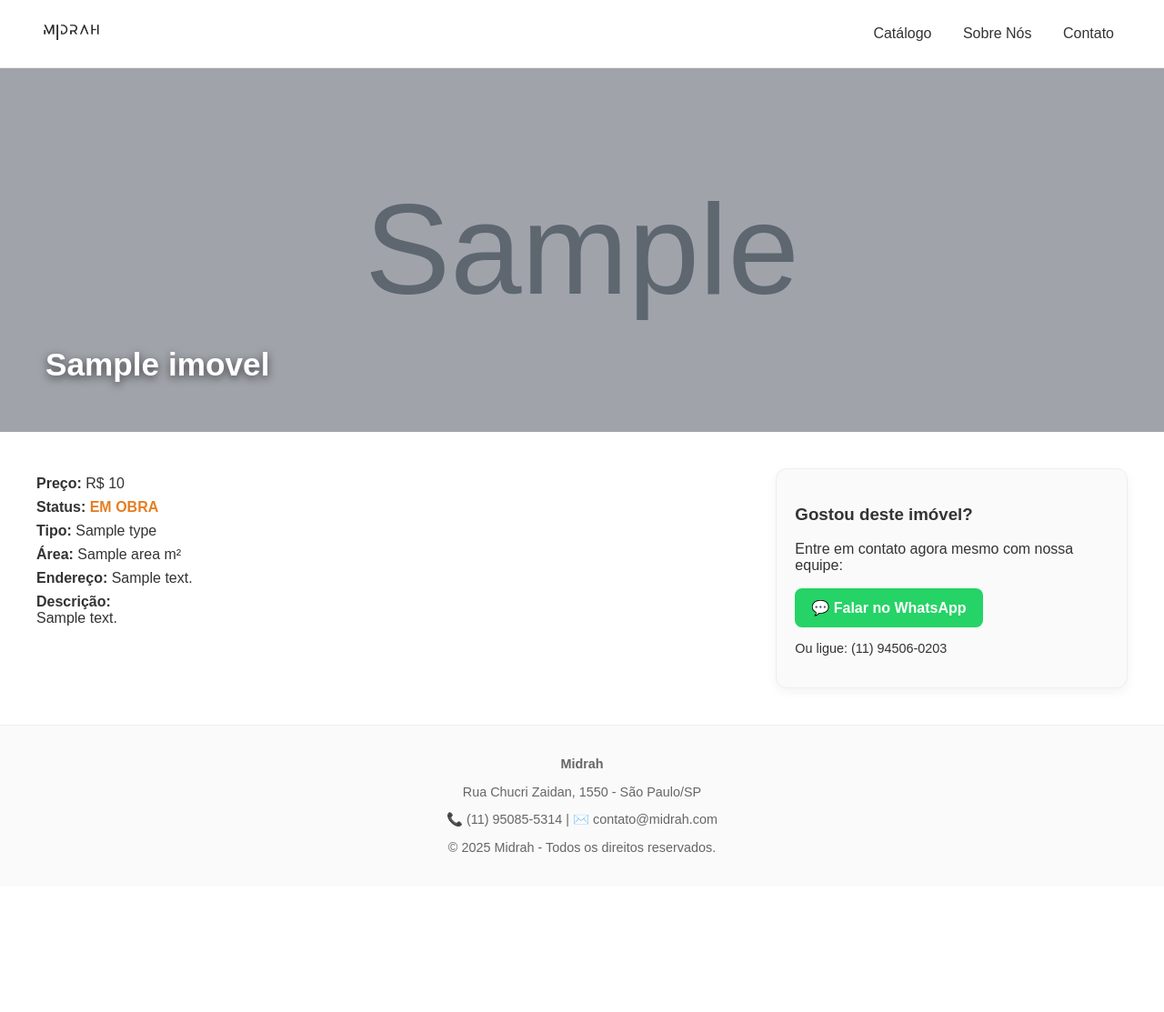
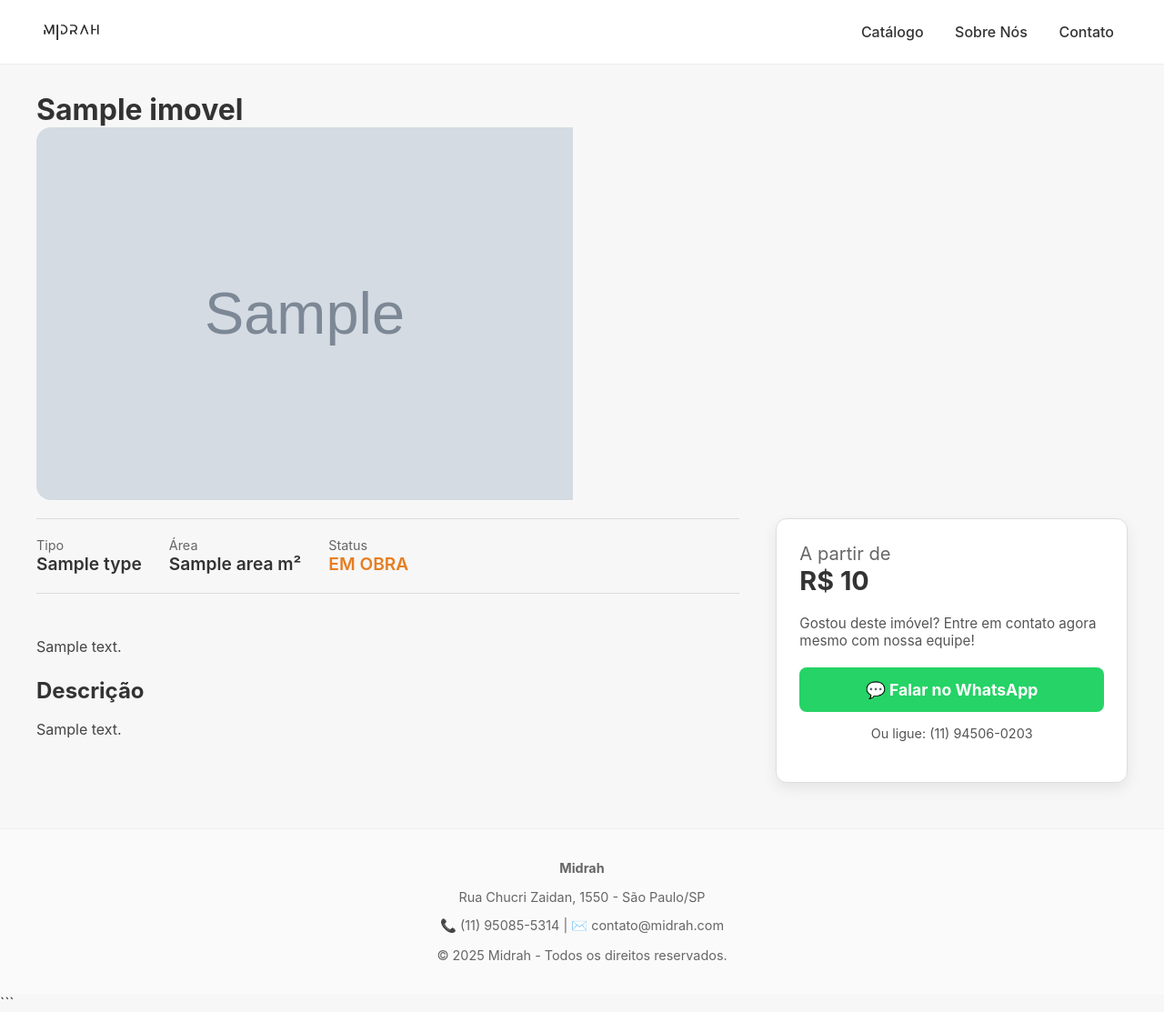
Before and after one commit to leoneress/catalogo_flipagem0, a Flask app: template templates/detalhe.html in a window 1280 px wide. Shown: the whole page at 91% size. Before the commit the page ends 937 px from the top, so only its background shows below. Run offline with Flask 3, Linux system fonts and the light colour scheme; the template is opened without the code that fills it: most values are stand-ins (such as "Sample title", 1, 10 or a date in 2020); grey boxes marked "Sample" are stand-in pictures; parts of the project's set-up code (start-up, migrations or seed data) failed here and were passed over.

Commit message:
Sua mensagem

````diff
--- a/app.py
+++ b/app.py
@@ -3,8 +3,8 @@
 from fast_bitrix24 import Bitrix
 
 # --- CONFIGURAÇÃO ---
-
-WEBHOOK_URL = os.environ.get("WEBHOOK_URL")
+# --- os.environ.get("WEBHOOK_URL")  ---
+WEBHOOK_URL = "https://midrah.bitrix24.com.br/rest/8425/3s2oa1p7rrhwwdr0/"
 if not WEBHOOK_URL:
     raise ValueError("A variável de ambiente WEBHOOK_URL não foi definida.")
 ENTITY_TYPE_ID = 1138  # ID da SPA "Imóveis"
@@ -28,7 +28,8 @@
 STATUS_MAP = {
     "2851": "EM OBRA",
     "2853": "CONSTRUIDO",
-    "2855": "Disponível"
+    "2855": "Disponível",
+    "2857": "Indisponivel"
 }
 
 try:
--- a/templates/detalhe.html
+++ b/templates/detalhe.html
@@ -1,13 +1,17 @@
-<!DOCTYPE html>
 <html lang="pt-br">
 <head>
   <meta charset="UTF-8">
   <meta name="viewport" content="width=device-width, initial-scale=1.0">
   <title>{{ imovel['title'] }}</title>
   <style>
-    body { font-family: Arial, sans-serif; margin: 0; background-color: #fff; color: #333; }
+    body {
+      font-family: -apple-system, BlinkMacSystemFont, "Segoe UI", Roboto, Helvetica, Arial, sans-serif;
+      margin: 0;
+      background-color: #f7f7f7;
+      color: #333;
+    }
 
-    /* HEADER */
+    /* ---- HEADER ---- */
     header {
       background: #fff;
       border-bottom: 1px solid #eee;
@@ -17,9 +21,9 @@
       padding: 15px 40px;
       position: sticky;
       top: 0;
-      z-index: 10;
+      z-index: 1000; /* Garante que o header fique acima de tudo */
     }
-    header img { height: 40px; border-radius: 10px; }
+    header img { height: 40px; }
     header nav a {
       margin: 0 15px;
       text-decoration: none;
@@ -28,78 +32,152 @@
     }
     header nav a:hover { color: #ff385c; }
 
-    /* BANNER HERO */
-    .banner {
+    /* ---- MAIN CONTAINER & LAYOUT ---- */
+    .page-container {
+      max-width: 1200px;
+      margin: 30px auto;
+      padding: 0 40px;
+    }
+
+    .main-layout {
+      display: grid;
+      grid-template-columns: 2fr 1fr;
+      gap: 40px;
+      margin-top: 20px;
+    }
+
+    .details-column {
+      display: flex;
+      flex-direction: column;
+      gap: 30px;
+    }
+
+    .sidebar-column {
+      position: sticky;
+      top: 100px; /* Alinhar com o header */
+      height: fit-content;
+    }
+
+    /* ---- GALLERY ---- */
+    .image-gallery {
+      display: grid;
+      grid-template-columns: 2fr 1fr 1fr;
+      grid-template-rows: 200px 200px;
+      gap: 10px;
+      border-radius: 16px;
+      overflow: hidden;
+      max-height: 410px;
+    }
+    .gallery-item {
+      overflow: hidden;
       position: relative;
-      width: 100%;
-      height: 400px;
-      overflow: hidden;
     }
-    .banner img {
+    .gallery-item img {
       width: 100%;
       height: 100%;
       object-fit: cover;
-      filter: brightness(75%);
+      transition: transform 0.3s ease;
     }
-    .banner h1 {
-      position: absolute;
-      bottom: 30px;
-      left: 50px;
-      color: white;
-      font-size: 2.2em;
-      text-shadow: 0 3px 10px rgba(0,0,0,0.6);
+    .gallery-item:hover img {
+      transform: scale(1.05);
+    }
+    .gallery-item:first-child {
+      grid-row: 1 / -1; /* Ocupa as duas linhas */
     }
 
-    /* INFO */
-    .container {
-      display: grid;
-      grid-template-columns: 2fr 1fr;
-      gap: 40px;
-      padding: 40px;
+    /* ---- PROPERTY HEADER ---- */
+    .property-header h1 {
+      font-size: 2em;
+      margin: 0;
+      font-weight: 700;
     }
-    .info p { margin: 8px 0; font-size: 1em; }
-    .info strong { color: #333; }
-    .status { font-weight: bold; color: #27ae60; }
+    .property-header p {
+      font-size: 1.1em;
+      color: #555;
+      margin-top: 5px;
+    }
+
+    /* ---- CARACTERÍSTICAS ---- */
+    .characteristics {
+      padding: 20px 0;
+      border-top: 1px solid #ddd;
+      border-bottom: 1px solid #ddd;
+      display: flex;
+      gap: 30px;
+      align-items: center;
+    }
+    .char-item {
+      text-align: left;
+    }
+    .char-item .label {
+      font-size: 0.9em;
+      color: #666;
+    }
+    .char-item .value {
+      font-size: 1.2em;
+      font-weight: 600;
+      color: #333;
+    }
+    .status { font-weight: bold; }
     .status.em-obra { color: #e67e22; }
     .status.construido { color: #2980b9; }
+    .status.disponivel { color: #27ae60; }
 
-    /* CARD DE CONTATO */
-    .contact {
-      border: 1px solid #eee;
-      padding: 20px;
+
+    /* ---- DESCRIPTION ---- */
+    .description h2 {
+      font-size: 1.5em;
+      margin-bottom: 10px;
+    }
+    .description p {
+      line-height: 1.6;
+      color: #444;
+    }
+
+    /* ---- SIDEBAR CARD ---- */
+    .sidebar-card {
+      border: 1px solid #ddd;
       border-radius: 12px;
-      box-shadow: 0 4px 12px rgba(0,0,0,0.05);
-      background: #fafafa;
-      height: fit-content;
+      box-shadow: 0 6px 16px rgba(0,0,0,0.08);
+      background: #fff;
+      padding: 25px;
+    }
+    .price {
+      font-size: 1.8em;
+      font-weight: 700;
+      margin-bottom: 20px;
+    }
+    .price .label {
+      font-size: 0.7em;
+      font-weight: 400;
+      color: #666;
+      display: block;
+    }
+    .sidebar-card p {
+      font-size: 0.95em;
+      color: #555;
+      margin-bottom: 20px;
     }
     .btn-whatsapp {
-      display: inline-block;
-      padding: 12px 18px;
+      display: block; /* Ocupa toda a largura */
+      text-align: center;
+      padding: 14px;
       background: #25d366;
       color: white;
       border-radius: 8px;
       text-decoration: none;
       font-weight: bold;
+      font-size: 1.1em;
       transition: background 0.2s;
     }
     .btn-whatsapp:hover { background: #1ebc59; }
-
-    /* GALERIA FINAL */
-    .gallery {
-      padding: 20px 40px 40px;
-      display: grid;
-      grid-template-columns: repeat(auto-fit, minmax(250px, 1fr));
-      gap: 15px;
-    }
-    .gallery img {
-      width: 100%;
-      height: 200px;
-      object-fit: cover;
-      border-radius: 10px;
-      box-shadow: 0 3px 8px rgba(0,0,0,0.1);
+    .sidebar-card .phone-contact {
+        margin-top: 15px;
+        font-size: 0.9em;
+        text-align: center;
     }
 
-    /* FOOTER */
+    /* ---- FOOTER ---- */
     footer {
       border-top: 1px solid #eee;
       background: #fafafa;
@@ -107,70 +185,79 @@
       text-align: center;
       font-size: 0.9em;
       color: #666;
+      margin-top: 50px;
     }
   </style>
 </head>
 <body>
-  <!-- HEADER -->
   <header>
     <a href="{{ url_for('index') }}" id="logo">
       <img src="{{ url_for('static', filename='logo.png') }}" alt="Logo">
     </a>
     <nav>
-    <a href="#">Catálogo</a>
+      <a href="{{ url_for('index') }}">Catálogo</a>
       <a href="#">Sobre Nós</a>
       <a href="#">Contato</a>
     </nav>
   </header>
 
-  <!-- BANNER PRINCIPAL -->
-  <div class="banner">
-    {% if imovel['photos'] %}
-      <img src="{{ imovel['photos'][0] }}" alt="Foto principal de {{ imovel['title'] }}">
-    {% else %}
-      <img src="https://via.placeholder.com/1200x400.png?text=Sem+Foto" alt="Sem foto">
-    {% endif %}
+  <main class="page-container">
+    <div class="property-header">
       <h1>{{ imovel['title'] }}</h1>
     </div>
 
-  <!-- CONTEÚDO -->
-  <div class="container">
-    <!-- INFO ESQUERDA -->
-    <div class="info">
-      <p><strong>Preço:</strong> R$ {{ imovel['price'] }}</p>
-      <p>
-        <strong>Status:</strong>
-        <span class="status {% if imovel['status'] == 'EM OBRA' %}em-obra{% elif imovel['status'] == 'CONSTRUIDO' %}construido{% else %}disponivel{% endif %}">
-          {{ imovel['status'] }}
-        </span>
-      </p>
-      <p><strong>Tipo:</strong> {{ imovel['type'] }}</p>
-      <p><strong>Área:</strong> {{ imovel['area'] }} m²</p>
-      <p><strong>Endereço:</strong> {{ imovel['address'] }}</p>
-      <p><strong>Descrição:</strong><br>{{ imovel['description'] | safe }}</p>
+    {% if imovel['photos'] %}
+      <div class="image-gallery">
+        {% for photo_url in imovel['photos'][:5] %} {# Limita a 5 fotos para o grid #}
+        <div class="gallery-item">
+          <img src="{{ photo_url }}" alt="Foto do imóvel">
         </div>
-
-    <!-- CONTATO DIREITA -->
-    <div class="contact">
-      <h3>Gostou deste imóvel?</h3>
-      <p>Entre em contato agora mesmo com nossa equipe:</p>
-      <a class="btn-whatsapp" target="_blank" href="https://wa.me/5511945060203?text=Olá! Tenho interesse no imóvel {{ imovel['title'] }}">
-        💬 Falar no WhatsApp
-      </a>
-      <p style="margin-top:15px; font-size:0.9em;">Ou ligue: (11) 94506-0203</p>
-    </div>
-  </div>
-
-  <!-- GALERIA  -->
-  {% if imovel['photos'] and imovel['photos']|length > 1 %}
-    <div class="gallery">
-      {% for foto_url in imovel['photos'][1:] %}
-        <img src="{{ foto_url }}" alt="Foto do imóvel">
         {% endfor %}
       </div>
     {% endif %}
 
-  <!-- FOOTER -->
+    <div class="main-layout">
+      <div class="details-column">
+        <div class="characteristics">
+          <div class="char-item">
+            <div class="label">Tipo</div>
+            <div class="value">{{ imovel['type'] }}</div>
+          </div>
+          <div class="char-item">
+            <div class="label">Área</div>
+            <div class="value">{{ imovel['area'] }} m²</div>
+          </div>
+          <div class="char-item">
+            <div class="label">Status</div>
+            <div class="value status {% if imovel['status'] == 'EM OBRA' %}em-obra{% elif imovel['status'] == 'CONSTRUIDO' %}construido{% else %}disponivel{% endif %}">
+              {{ imovel['status'] }}
+            </div>
+          </div>
+        </div>
+
+        <div class="description">
+          <p>{{ imovel['address'] }}</p>
+          <h2>Descrição</h2>
+          <p>{{ imovel['description'] | safe }}</p>
+        </div>
+      </div>
+
+      <div class="sidebar-column">
+        <div class="sidebar-card">
+          <div class="price">
+            <span class="label">A partir de</span>
+            R$ {{ imovel['price'] }}
+          </div>
+          <p>Gostou deste imóvel? Entre em contato agora mesmo com nossa equipe!</p>
+          <a class="btn-whatsapp" target="_blank" href="https://wa.me/5511945060203?text=Olá! Tenho interesse no imóvel {{ imovel['title'] }}">
+            💬 Falar no WhatsApp
+          </a>
+          <p class="phone-contact">Ou ligue: (11) 94506-0203</p>
+        </div>
+      </div>
+    </div>
+  </main>
+
   <footer>
     <p><strong>Midrah</strong></p>
     <p>Rua Chucri Zaidan, 1550 - São Paulo/SP</p>
@@ -179,3 +266,4 @@
   </footer>
 </body>
 </html>
+```
````
Lines whose indentation alone changed are shown as unchanged.
